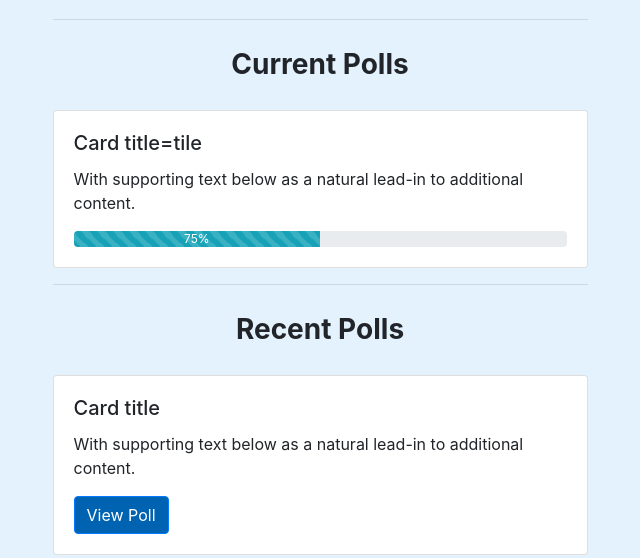
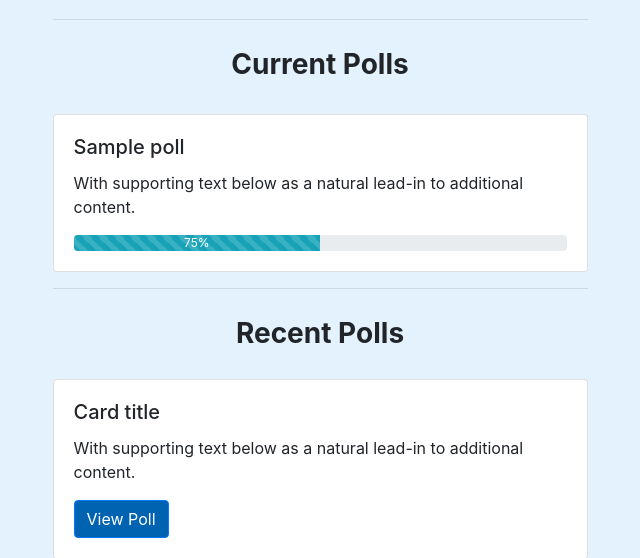
Before and after one commit to Abhinraj-ss/PercentPoll, a Python web app: template templates/index.html in a window 1280 px wide. Shown: the part 574-1132 px from the top of the page, without its empty margins (320-960 px from the left). Run offline with Jinja, Linux system fonts and the light colour scheme; the template is opened without the code that fills it: most values are stand-ins (such as "Sample title", 1, 10 or a date in 2020); some libraries are stand-ins or nearby versions.

Commit message:
initiated adding of current user polls to index page now only title added

```diff
--- a/requirements.txt
+++ b/requirements.txt
@@ -1,4 +1,5 @@
 click==8.0.1
+DateTime==4.3
 Flask==2.0.1
 flask-blueprint==1.3.0
 Flask-Login==0.5.0
@@ -8,5 +9,7 @@ itsdangerous==2.0.1
 Jinja2==3.0.1
 MarkupSafe==2.0.1
 psycopg2==2.9.1
+pytz==2021.1
 SQLAlchemy==1.4.21
 Werkzeug==2.0.1
+zope.interface==5.4.0
--- a/templates/create.html
+++ b/templates/create.html
@@ -19,14 +19,12 @@
 					<label for="polloption"></label>
 					<input type="text" class="form-control" name="pollOption[]" id="polloption" placeholder="Poll option" required>
 				  </div>
-
-
 				 <button class="add_field_button " id= "card">Add More Poll Options</button>
 			</div>
      	</div>
      	</div>
      	<label for="closing">Closes On:</label>
-		<input type="date" id="card" class="form-control" name="closing" required>
+		<input type="date" id="card" class="form-control"  name="closing" required>
      	<div class="form-group" style="display:flex">
 				<input type="submit" class="btn btn-primary btn-lg btn-block" id= "create"  value="CREATE">
 		</div>
--- a/templates/index.html
+++ b/templates/index.html
@@ -17,9 +17,11 @@
       <a class="blink-bg" id= "create"  href="{{url_for('main.create')}}">CREATE POLL</a>
       <hr/>
       <h3 class="text-center">Current Polls</h3>
-      <div class="card w-100">
+      {% for poll in polls %}
+      <div class="card w-100" style="margin-top:2em;">
 		  <div class="card-body">
-			<h5 class="card-title">Card title=tile</h5>
+
+			<h5 class="card-title">{{poll.title}}</h5>
 
 
 
@@ -33,7 +35,7 @@
 
 		  </div>
 		</div>
-
+        {% endfor %}
       	<hr/>
 
        <h3 class="text-center">Recent Polls</h3>
```
Also changed, not shown: main.py (+6 -4 lines), models.py (+3 -4 lines), db.sqlite, static/main.js (line endings or trailing spaces).
